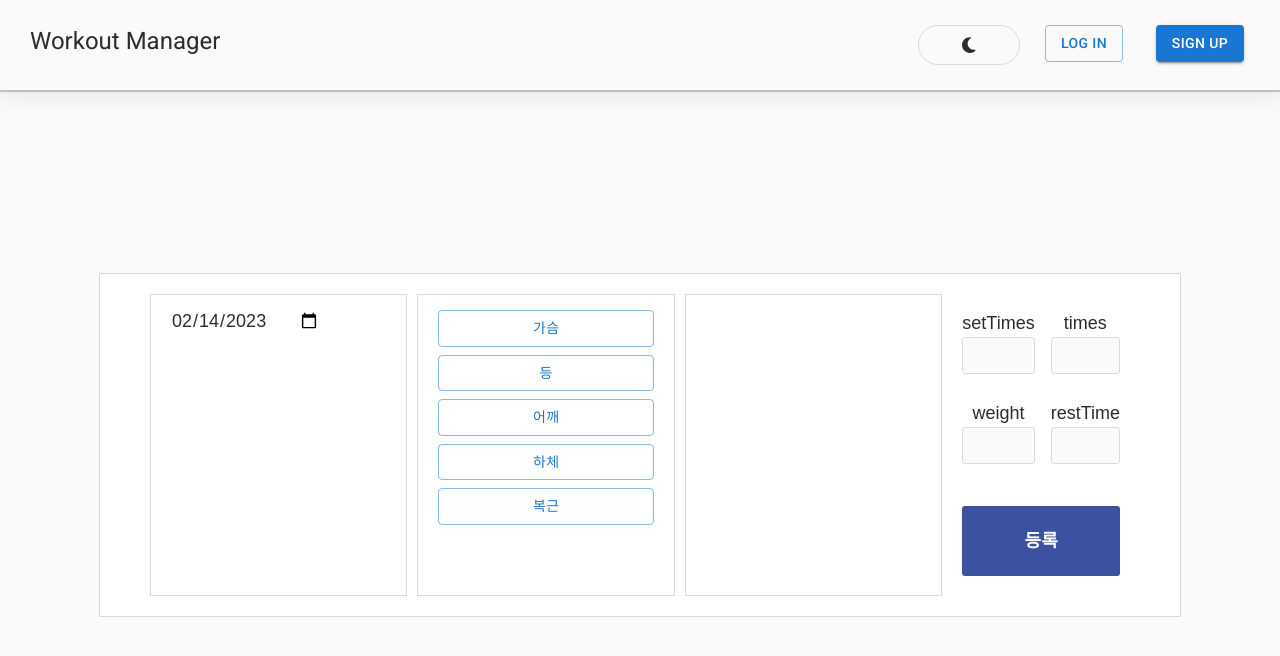
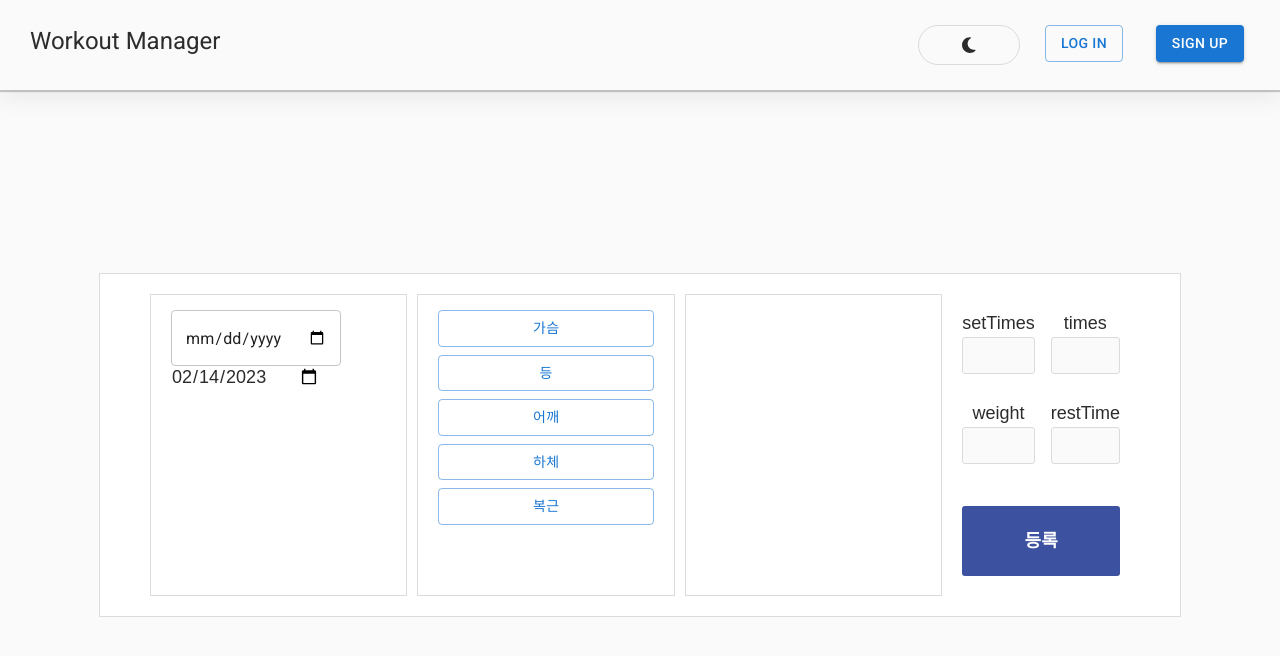
Before and after one commit to wujuno/workout-manager, a React (Create React App) app: page /record in a window 1280 px wide. Shown: the top 656 px of the page. Built offline with nearby package versions, Linux system fonts and the light colour scheme.

Commit message:
Style: Modify Record page

```diff
--- a/src/screens/Record.tsx
+++ b/src/screens/Record.tsx
@@ -16,7 +16,7 @@ import {
   Leg,
   Shoulder,
 } from "../components/RecordParts";
-import { Button, Stack } from "@mui/material";
+import { Button, Stack, TextField } from "@mui/material";
 
 const RecordWrapper = styled(BaseBox)`
   width: 1000px;
@@ -157,6 +157,7 @@ function Record() {
         <form onSubmit={handleSubmit(onvalid)}>
           <RecordBoxes>
             <DateBox>
+              <TextField type="date" variant="outlined"></TextField>
               <input type="date" {...register("date", { required: true })} />
             </DateBox>
           </RecordBoxes>
@@ -166,7 +167,6 @@ function Record() {
                 <Button
                   variant="outlined"
                   fullWidth
-                  color="primary"
                   key={part.id}
                   onClick={bigPartHanddler}
                   aria-valuetext={part.name}
```
